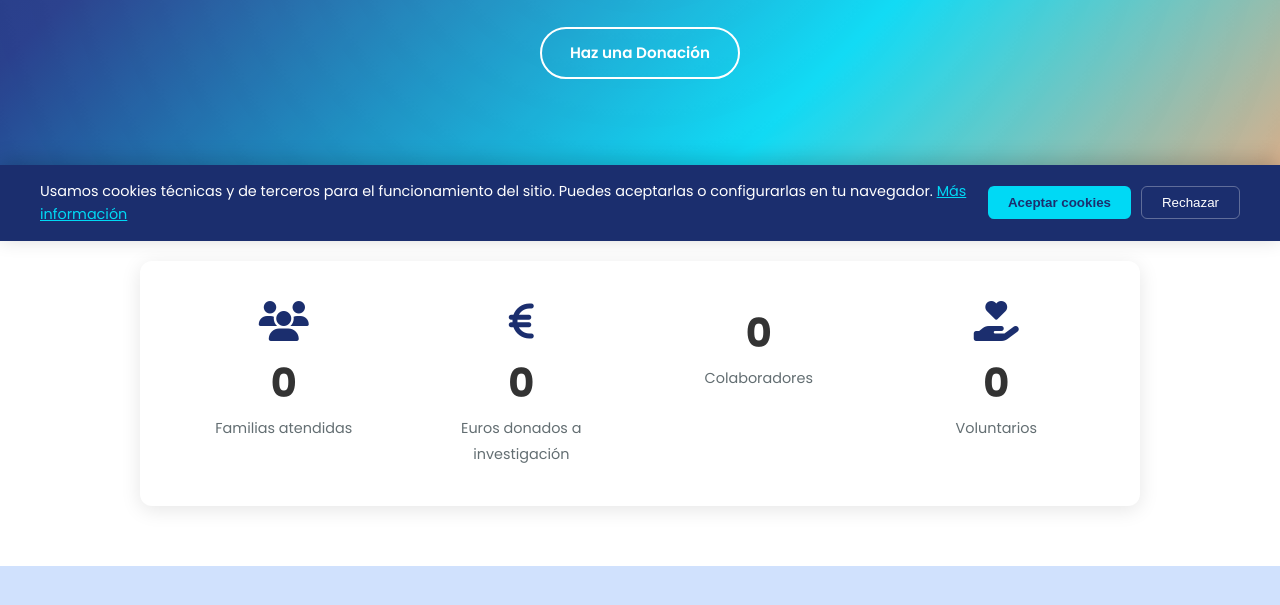
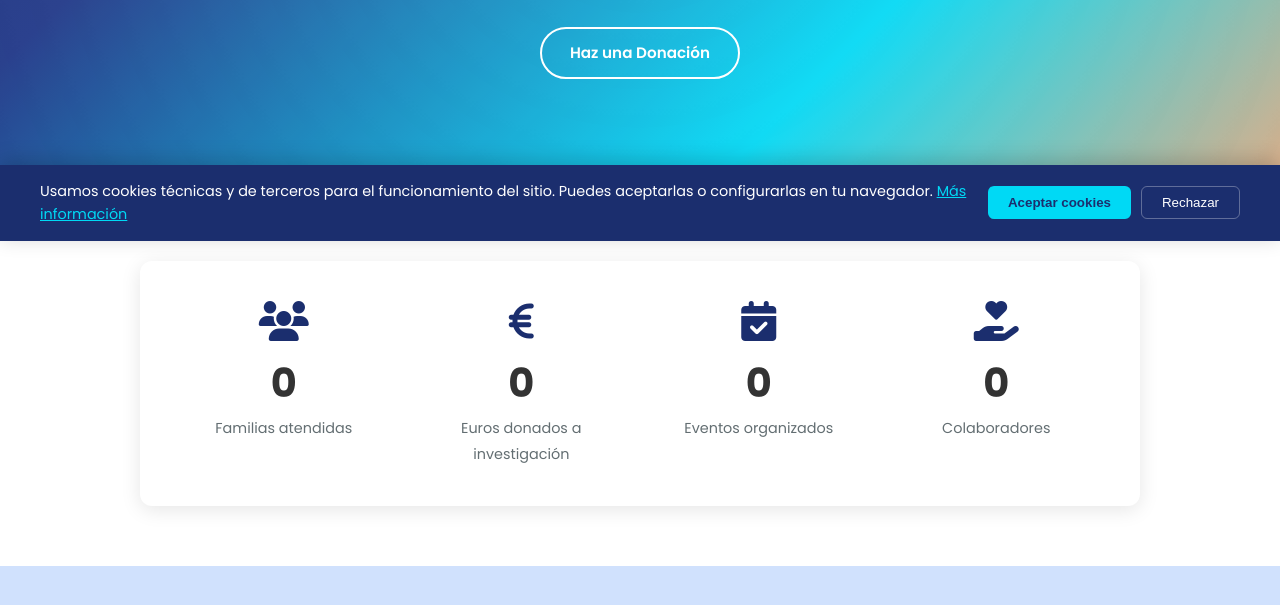
Before and after one commit to melchormorparra/ela-web, a website: page public/index.html in a window 1280 px wide. Shown: the part 559-1164 px from the top of the page. Drawn offline with nearby package versions, Linux system fonts and the light colour scheme; no server answers.

Commit message:
fix: restore Eventos organizados, rename Voluntarios to Colaboradores, fix Supabase count query

```diff
--- a/public/index.html
+++ b/public/index.html
@@ -76,13 +76,14 @@
                         <span class="stat-label">Euros donados a investigación</span>
                     </div>
                     <div class="stat-item">
-                        <span class="stat-number" data-count="500">0</span>
-                        <span class="stat-label">Colaboradores</span>
+                        <i class="fas fa-calendar-check"></i>
+                        <span class="stat-number" data-count="12">0</span>
+                        <span class="stat-label">Eventos organizados</span>
                     </div>
                     <div class="stat-item">
                         <i class="fas fa-hand-holding-heart"></i>
                         <span class="stat-number" data-count="500">0</span>
-                        <span class="stat-label">Voluntarios</span>
+                        <span class="stat-label">Colaboradores</span>
                     </div>
                 </div>
             </div>
```
